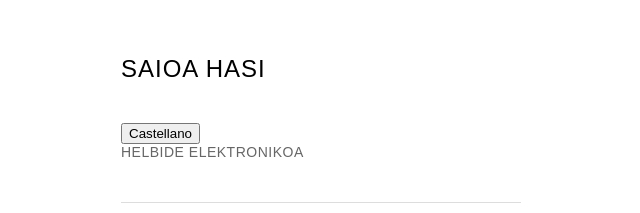
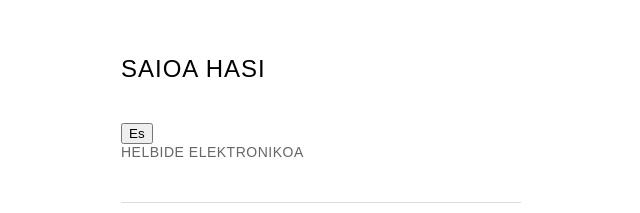
Before and after one commit to inesuribeb/ekhilur-frontend, a React (Vite) app in the folder mi-aplicacion/: page / in a window 1280 px wide. Shown: the part 165-378 px from the top of the page, without its empty margins (319-959 px from the left). Built offline with nearby package versions, Linux system fonts and the light colour scheme; no server answers.

Commit message:
Added a button with the translation toggle logic to import to the others components

```diff
--- /dev/null
+++ b/mi-aplicacion/src/components/LanguageButton/LanguageButton.jsx
@@ -0,0 +1,14 @@
+import {useContext} from 'react';
+import {LanguageContext} from '../../context/LanguageContext';
+
+const LanguageButton = ({}) => {
+    const {language, toggleLanguage} = useContext(LanguageContext);
+    return (
+        <button onClick={toggleLanguage}
+        className = 'language-toggle-button'>
+            {language === 'Eus' ? 'Es' : 'Eus'}
+        </button>
+    );
+};
+
+export default LanguageButton;
--- a/mi-aplicacion/src/components/auth/Login.jsx
+++ b/mi-aplicacion/src/components/auth/Login.jsx
@@ -4,10 +4,12 @@ import { useNavigate } from 'react-router-dom';
 import { LanguageContext } from '../../context/LanguageContext';
 import translate from '../../utils/language';
 import {login} from '../../utils/apiController'
+
+import LanguageButton from '../LanguageButton/LanguageButton';
 import './Login.css';
 
 const LoginForm = () => {
-    const {language, toggleLanguage} = useContext(LanguageContext);
+    const {language} = useContext(LanguageContext);
     const navigate = useNavigate();
     const [formData, setFormData] = useState({
         email: '',
@@ -70,7 +72,7 @@ const LoginForm = () => {
         <div className="auth-page">
             <div className="login-container-dsk">
                 <h2>{translate.login[language]}</h2>
-                <button onClick={toggleLanguage} className='language-toggle-button'>{language === "Eus" ? "Castellano" : "Euskara"}</button>
+                <LanguageButton />
                 <form onSubmit={handleSubmit}>
                     <div className="form-group-dsk">
                         <label htmlFor="email">{translate.email[language]}</label>
```
